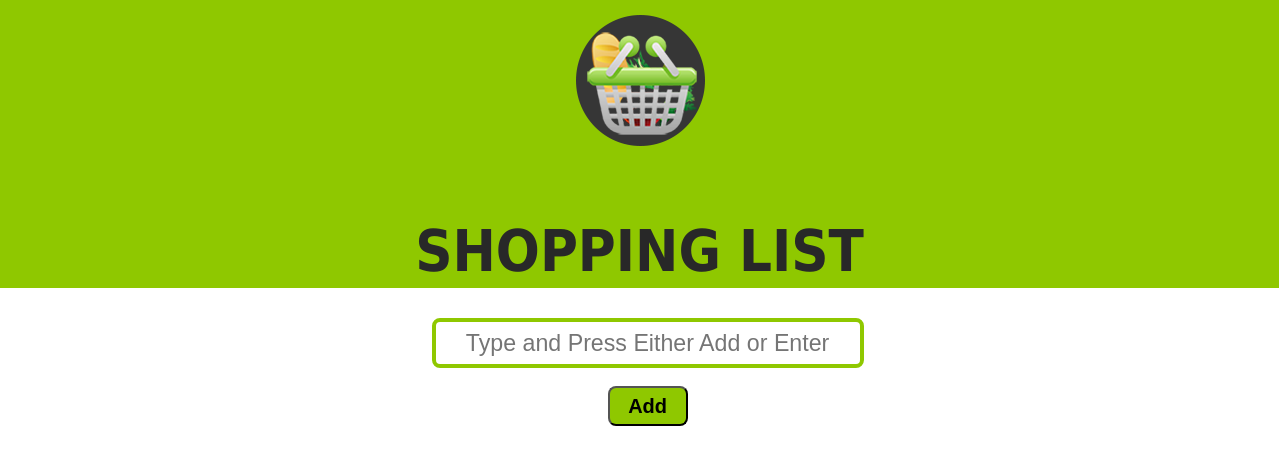
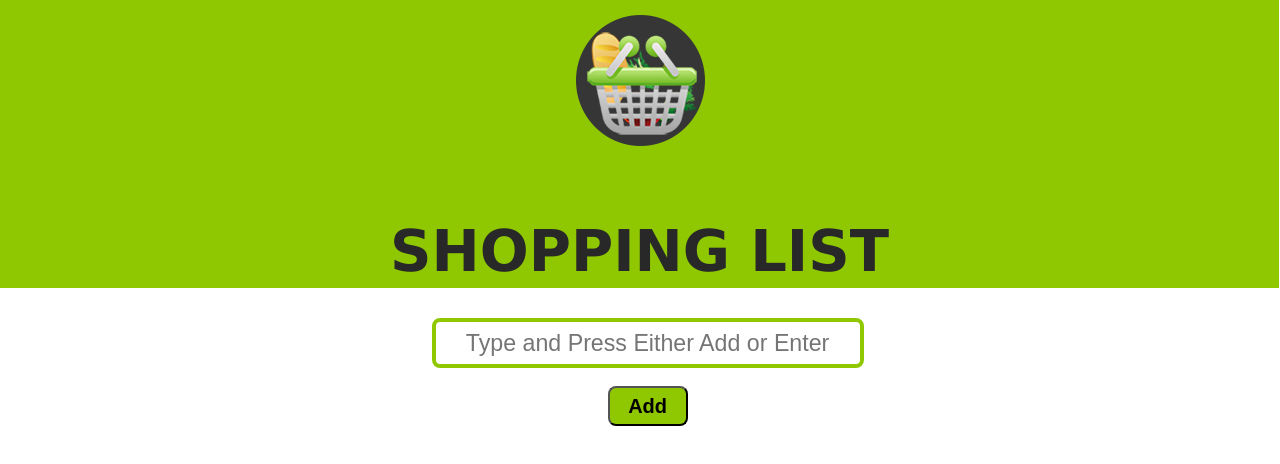
Before and after one commit to edgarmarquez/ShoppingList, a plain HTML site: page index.html in a window 1280 px wide. Drawn offline with Linux system fonts and the light colour scheme.

Commit message:
H1 font update

```diff
--- a/style.css
+++ b/style.css
@@ -2,7 +2,7 @@
 
 h1{
 	text-align:center;
-	font-family:Tahoma, sans-serif;
+	font-family:Verdana, sans-serif;
 	font-size:360%;
 	color:#282828;
 	margin-top:40px;
```
